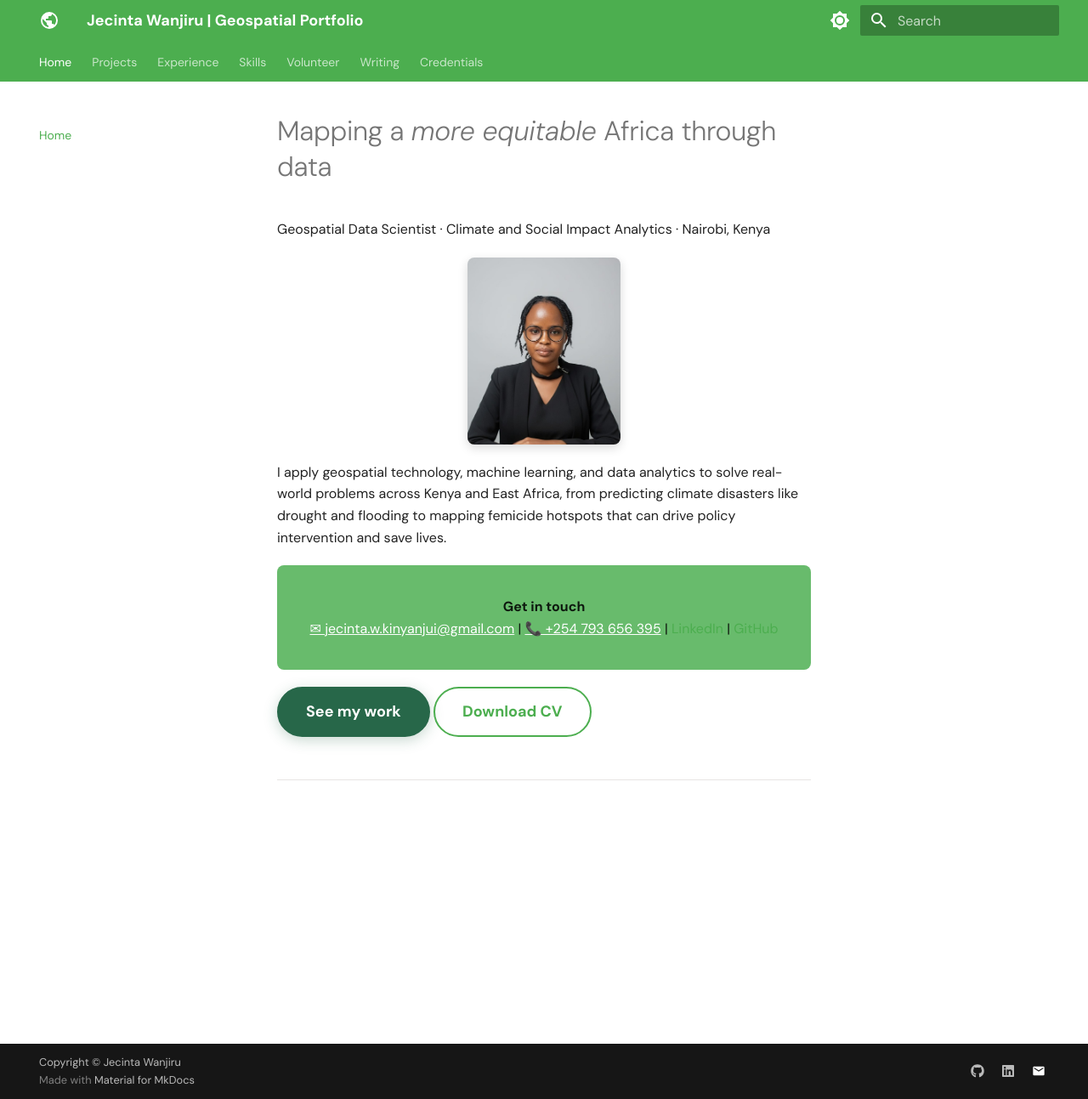
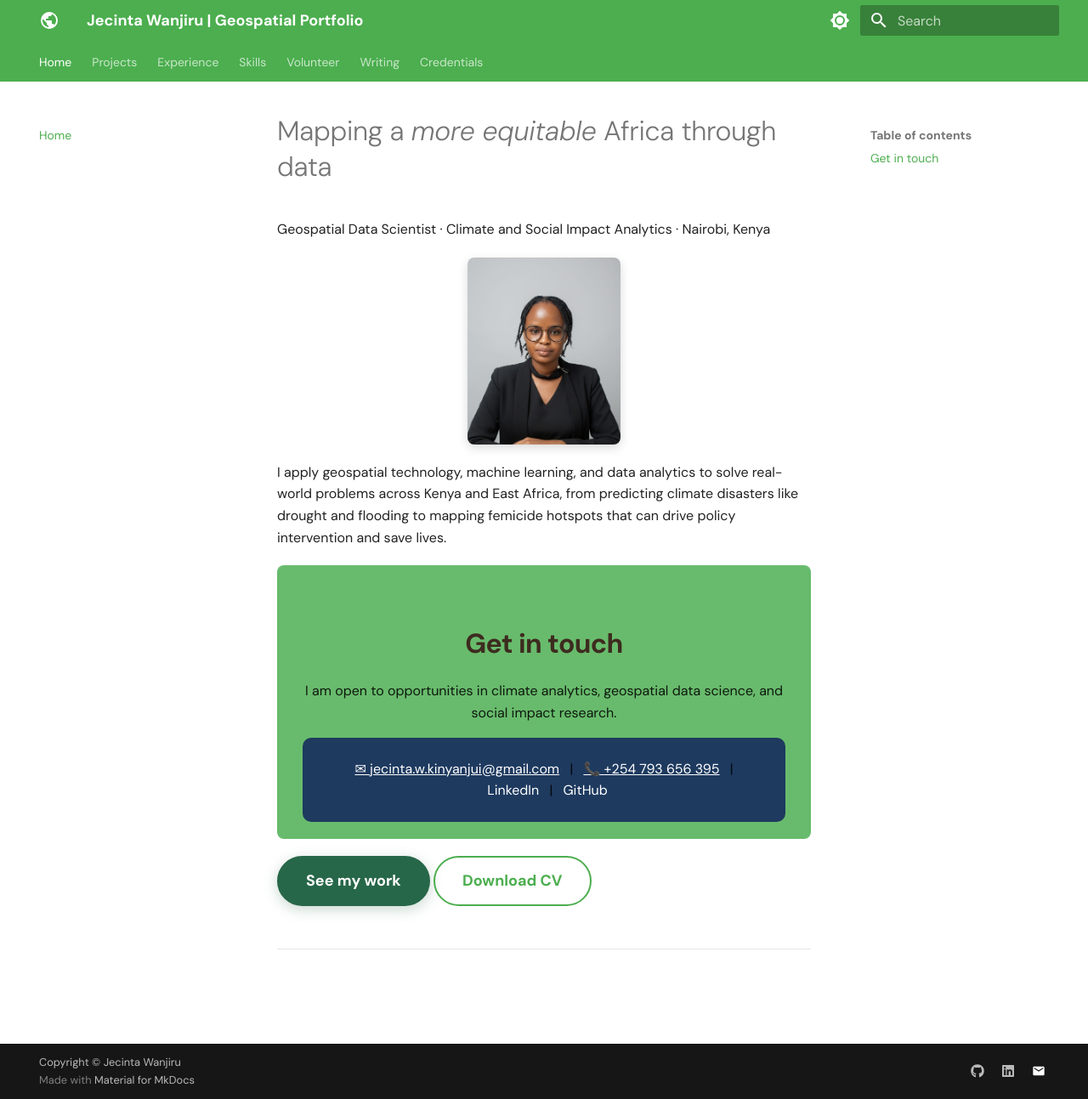
Before and after one commit to Wanjiru-1/Wanjiru-1.github.io, an MkDocs documentation site: the page built from docs/index.md, in a window 1280 px wide and 1293 px high. Shown: the whole window at 85% size. Built offline with MkDocs 1.6.1 and Material for MkDocs 9.7.7, drawn with Linux system fonts in a browser that asks for light colours.

Commit message:
Revamp contact section with new layout and details
Updated contact section with new styling and added a brief introduction about openness to opportunities.

```diff
--- a/docs/index.md
+++ b/docs/index.md
@@ -8,9 +8,16 @@ I apply geospatial technology, machine learning, and data analytics to solve rea
 
 <div class="contact-card" markdown>
 
-**Get in touch**
-[✉ jecinta.w.kinyanjui@gmail.com](mailto:jecinta.w.kinyanjui@gmail.com) | [📞 +254 793 656 395](tel:+254793656395) | [LinkedIn](https://www.linkedin.com/in/jecinta-wanjiru-) | [GitHub](https://github.com/Wanjiru-1)
+## Get in touch
 
+I am open to opportunities in climate analytics, geospatial data science, and social impact research.
+
+<div style="background-color: #1e3a5f; padding: 1.2rem 2rem; border-radius: 10px; text-align: center;">
+  <a href="mailto:jecinta.w.kinyanjui@gmail.com" style="color: #ffffff; margin-right: 8px;">✉ jecinta.w.kinyanjui@gmail.com</a> |
+  <a href="tel:+254793656395" style="color: #ffffff; margin: 0 8px;">📞 +254 793 656 395</a> |
+  <a href="https://www.linkedin.com/in/jecinta-wanjiru-" style="color: #ffffff; margin: 0 8px;">LinkedIn</a> |
+  <a href="https://github.com/Wanjiru-1" style="color: #ffffff; margin-left: 8px;">GitHub</a>
+</div>
 </div>
 
 [See my work](projects/){ .md-button .md-button--primary }
```
